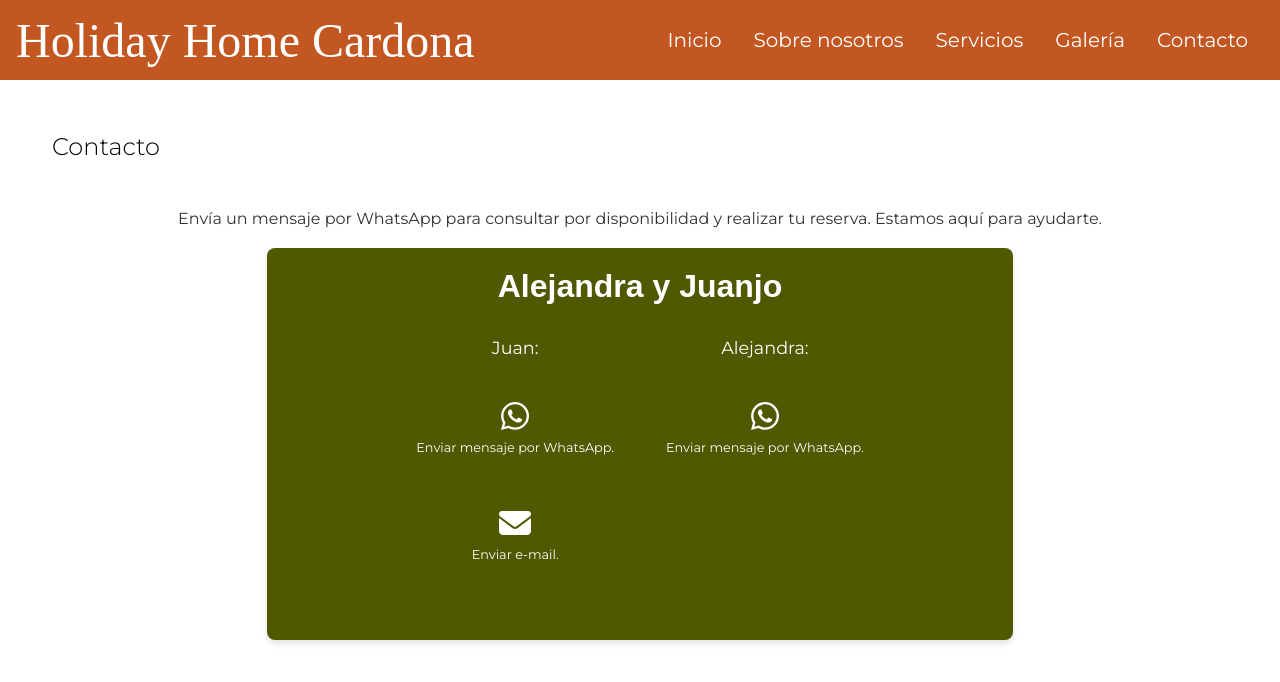
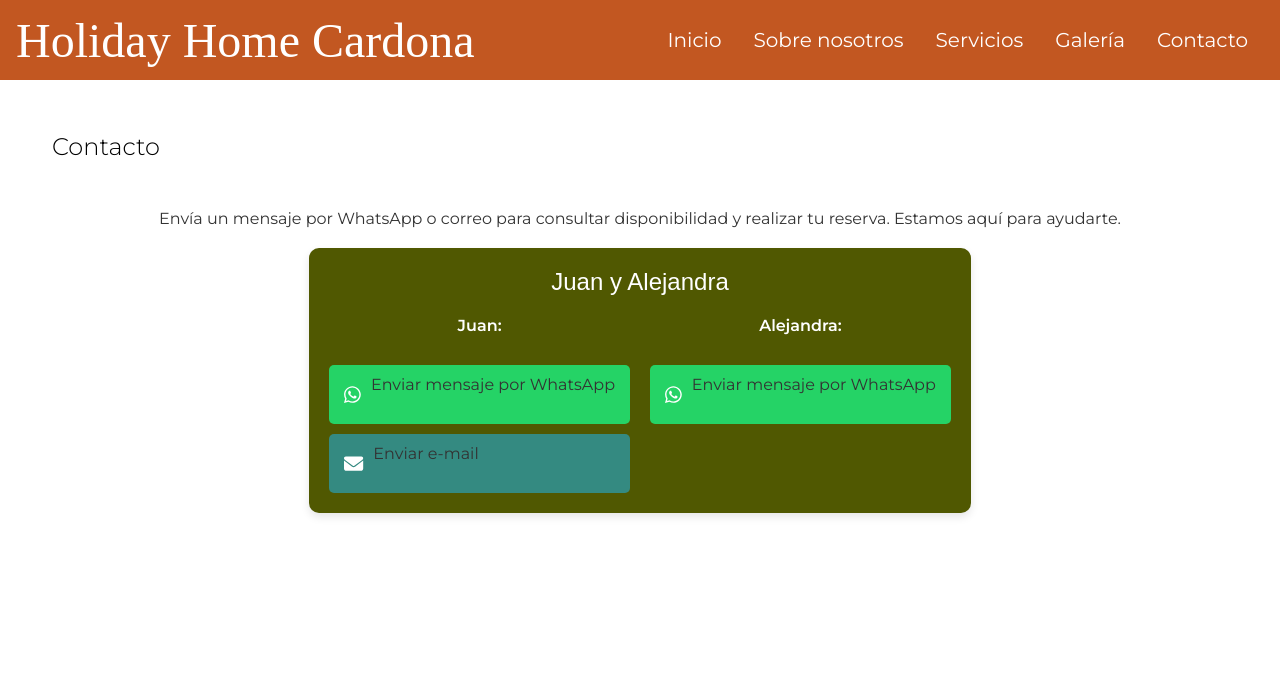
Before and after one commit to SaraJoLo/H.H.Cardona, a React (Vite) app: page /contact in a window 1280 px wide. Shown: the top 682 px of the page. Built offline with nearby package versions, Linux system fonts and the light colour scheme; a web font is replaced by a local one.

Commit message:
feature contact component

```diff
--- a/src/components/contact/contactcard.jsx
+++ b/src/components/contact/contactcard.jsx
@@ -5,51 +5,55 @@ import { FontAwesomeIcon } from "@fortawesome/react-fontawesome";
 import { faWhatsapp } from "@fortawesome/free-brands-svg-icons";
 import { faEnvelope } from "@fortawesome/free-solid-svg-icons";
 
-const ContactCard = ({ name1, phone, email, name2, phone2 }) => {
-  const whatsappLink = `https://wa.me/${phone}`;
-  const mailtoLink = `mailto:${email}`;
-  const whatsappLink2 = `https://wa.me/${phone2}`;
+const ContactCard = ({ name1, phone1, email, name2, phone2 }) => {
+  const generateWhatsAppLink = (phone) =>
+    `https://wa.me/${phone}?text=${encodeURIComponent(
+      "Hola, me gustaría reservar Holiday Home Cardona. ¿Podría darme información sobre el precio y disponibilidad?"
+    )}`;
+
+  const generateMailToLink = () =>
+    `mailto:${email}?subject=${encodeURIComponent(
+      "Quiero reservar Holiday Home Cardona"
+    )}&body=${encodeURIComponent(
+      "Saludos. Quiero reservar Holiday Home Cardona, ¿me daría información sobre el precio y disponibilidad? Gracias!"
+    )}`;
 
   return (
     <div className="contact-card">
-      <h2>Alejandra y Juanjo</h2>
+      <h2>Juan y Alejandra</h2>
       <div className="contact-links">
-        <div className="juanyale">
-        <p className="name-link" >{name1 + ':'}</p>
+        <div className="contact-section">
+          <p className="name-link">{name1}:</p>
           <a
-          href={whatsappLink}
-          target="_blank"
-          rel="noopener noreferrer"
-          className="contact-card__link contact-card__link--whatsapp">
-          <FontAwesomeIcon icon={faWhatsapp}/>
-          <p>
-            Enviar mensaje por WhatsApp.
-          </p>
-        </a>
-        <a
-          href={mailtoLink}
-          target="_blank"
-          rel="noopener noreferrer"
-          className="contact-card__link contact-card__link--email"
-        >
-          <FontAwesomeIcon icon={faEnvelope}/>
-          <p>
-            Enviar e-mail.
-          </p>
-        </a>
-        </div>
-        <div className="juanyale">
-        <p className="name-link">{name2 + ':'}</p>
-        <a
-          href={whatsappLink2}
+            href={generateWhatsAppLink(phone1)}
             target="_blank"
             rel="noopener noreferrer"
             className="contact-card__link contact-card__link--whatsapp"
           >
             <FontAwesomeIcon icon={faWhatsapp} />
-          <p>
-            Enviar mensaje por WhatsApp.
-          </p>
+            <p>Enviar mensaje por WhatsApp</p>
+          </a>
+          <a
+            href={generateMailToLink()}
+            target="_blank"
+            rel="noopener noreferrer"
+            className="contact-card__link contact-card__link--email"
+          >
+            <FontAwesomeIcon icon={faEnvelope} />
+            <p>Enviar e-mail</p>
+          </a>
+        </div>
+
+        <div className="contact-section">
+          <p className="name-link">{name2}:</p>
+          <a
+            href={generateWhatsAppLink(phone2)}
+            target="_blank"
+            rel="noopener noreferrer"
+            className="contact-card__link contact-card__link--whatsapp"
+          >
+            <FontAwesomeIcon icon={faWhatsapp} />
+            <p>Enviar mensaje por WhatsApp</p>
           </a>
         </div>
       </div>
@@ -58,9 +62,11 @@ const ContactCard = ({ name1, phone, email, name2, phone2 }) => {
 };
 
 ContactCard.propTypes = {
-  name: PropTypes.string.isRequired,
-  phone: PropTypes.string.isRequired,
+  name1: PropTypes.string.isRequired,
+  phone1: PropTypes.string.isRequired,
   email: PropTypes.string.isRequired,
+  name2: PropTypes.string.isRequired,
+  phone2: PropTypes.string.isRequired,
 };
 
 export default ContactCard;
--- a/src/components/contact/contactcard.scss
+++ b/src/components/contact/contactcard.scss
@@ -1,72 +1,84 @@
 .contact-card {
+    padding: 20px;
     background-color: #505801;
-    width: 60%;
-    padding: 20px;
-    border-radius: 8px;
-    box-shadow: 0 4px 6px rgba(0, 0, 0, 0.1);
-    text-align: center;
-    font-family: 'Montserrat', sans-serif;
-    color: #ffffff;
-    display: flex;
-    flex-direction: column;
+    border-radius: 10px;
+    box-shadow: 0 4px 8px rgba(0, 0, 0, 0.1);
+    color: #fff;
 
     h2 {
-        font-size: 2rem;
+      font-size: 1.5rem;
+      font-weight: 400;
+      margin-bottom: 20px;
+      text-align: center;
       font-family: 'Overlock SC', sans-serif;
-        font-weight: bold;
-        text-align: center;
-        margin-left: 0;
-    }
 
-    .name-link {
-        font-size: 1.1rem;
-    }
-
-    p {
-        margin-bottom: 2rem;
-        font-size: 0.8rem;
-        color: #ffffff;
-        text-decoration: none;
     }
 
     .contact-links {
+      font-family: 'Montserrat', sans-serif;
       display: flex;
+      text-align: center;
       flex-direction: row;
-        align-items: flex-start;
-        justify-content: center;
-        margin-top: 1rem;
-        gap: 2rem;
-        padding: 1rem;
+      gap: 20px;
+
+      .contact-section {
+        display: flex;
+        flex-direction: column;
+        gap: 10px;
+
+        .name-link {
+          font-size: 1rem;
+          font-weight: 600;
+          color: #ffffff;
+        }
 
         .contact-card__link {
           display: flex;
-            flex-direction: column;
           align-items: center;
+          gap: 10px;
+          padding: 10px 15px;
+          background-color: #e0e0e0;
+          border-radius: 5px;
           text-decoration: none;
           color: #ffffff;
-            padding: 10px;
-            border-radius: 8px;
-            transition: transform 0.3s, background-color 0.3s;
+          font-size: 1rem;
+          transition: background-color 0.3s ease;
 
           svg {
-                color: #ffffff;
-                font-size: 2rem;
-                margin-bottom: 0.5rem;
-                transition: transform 0.3s ease-in-out;
+            font-size: 1.2rem;
+            color: #348A81;
           }
 
           &:hover {
-                transform: translateY(-5px);
-                background-color: rgba(255, 255, 255, 0.2);
+            background-color: #d1d1d1;
           }
 
-            &:hover svg {
-                transform: scale(1.2);
+          &--whatsapp {
+            background-color: #25d366;
+            color: #fff;
+
+            svg {
+              color: #fff;
             }
 
-            &:active {
-                transform: translateY(0);
+            &:hover {
+              background-color: #1ebe57;
+            }
+          }
+
+          &--email {
+            background-color: #348A81;
+            color: #fff;
+
+            svg {
+              color: #fff;
+            }
+
+            &:hover {
+              background-color: #55d2c5;
             }
           }
         }
       }
+    }
+  }
--- a/src/pages/Contact/conctact.jsx
+++ b/src/pages/Contact/conctact.jsx
@@ -2,7 +2,7 @@ import React from 'react';
 import './contact.scss';
 import ContactCard from '../../components/contact/contactcard';
 
-function Contact() {
+const Contact = () => {
   const owner = {
     name1: "Juan",
     phone1: "+34675621904",
@@ -10,16 +10,34 @@ function Contact() {
     name2: "Alejandra",
     phone2: "+34605116278",
   };
+
+  const generateMailToLink = () => {
+    const subject = encodeURIComponent("Quiero reservar Holiday Home Cardona");
+    const body = encodeURIComponent(
+      "Saludos. Quiero reservar Holiday Home Cardona, ¿me daría información sobre el precio y disponibilidad? Gracias!"
+    );
+
+    return `mailto:${owner.email}?subject=${subject}&body=${body}`;
+  };
+
+  const generateWhatsAppLink = (phoneNumber) => {
+    const message = encodeURIComponent(
+      "Hola, me gustaría reservar Holiday Home Cardona. ¿Podría darme información sobre el precio y disponibilidad?"
+    );
+    return `https://wa.me/${phoneNumber}?text=${message}`;
+  };
+
   return (
     <div className="contact-page">
       <h3>Contacto</h3>
-      <div className='contact-box'>
-        <p>Envía un mensaje por WhatsApp para consultar por disponibilidad y realizar tu reserva. Estamos aquí para ayudarte.</p>
+      <div className="contact-box">
+        <p>
+          Envía un mensaje por WhatsApp o correo para consultar disponibilidad y realizar tu reserva. Estamos aquí para ayudarte.
+        </p>
         <ContactCard {...owner} />
       </div>
-
     </div>
   );
-}
+};
 
 export default Contact;
```
Also changed, not shown: src/pages/Contact/contact.scss (indentation only). Lines whose indentation alone changed are shown as unchanged.
